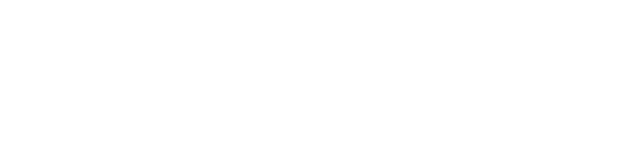
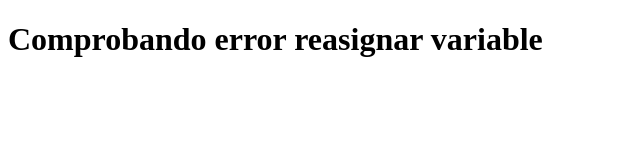
Before and after one commit to Sagramielgo/MODULO-2-JAVA-SCRIPT, a plain HTML site: page module-2-lesson-1-exercise-2/index.html in a window 1280 px wide. Shown: the whole page, without its empty margins (0-640 px from the left). Drawn offline with Linux system fonts and the light colour scheme.

Commit message:
add text in html

```diff
--- a/module-2-lesson-1-exercise-2/index.html
+++ b/module-2-lesson-1-exercise-2/index.html
@@ -7,7 +7,7 @@
 </head>
 
 <body>
-    <h1></h1>
+    <h1>Comprobando error reasignar variable </h1>
     <script type="text/javascript" src="./js/main.js"></script>
 </body>
 
```
